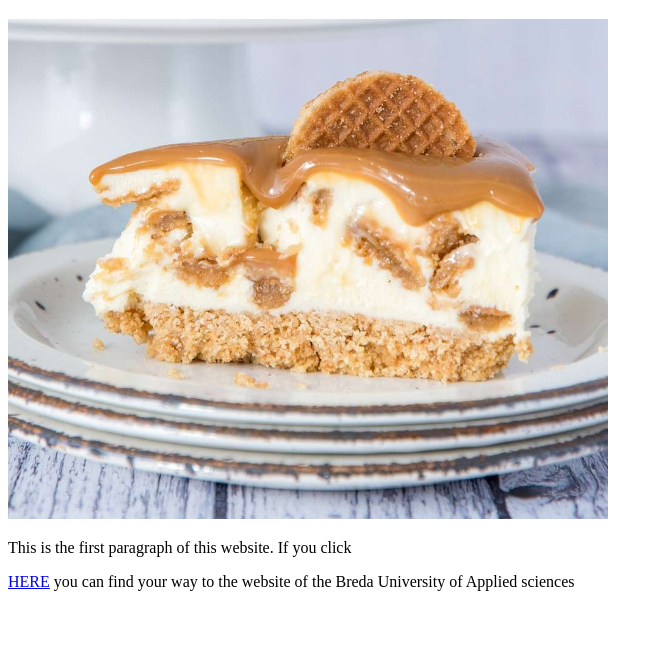
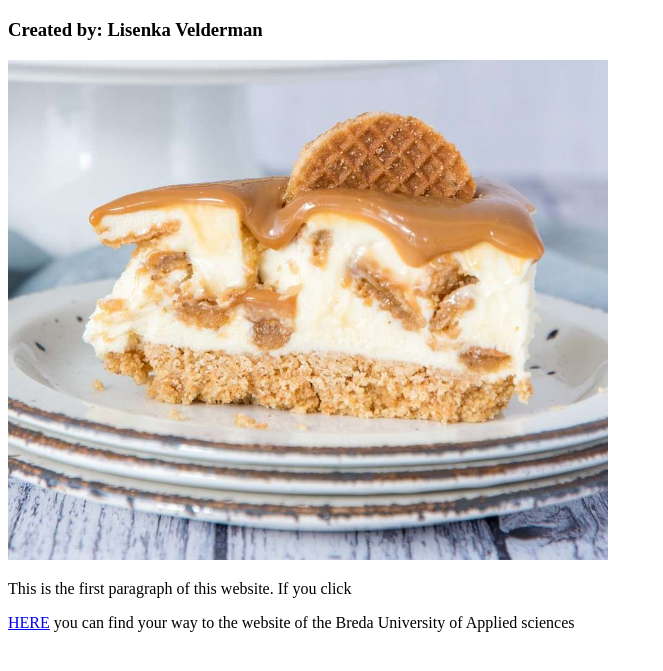
Before and after one commit to LisenkaPR8/prj4-chapter-3, a plain HTML site: page index.html in a window 1280 px wide. Shown: the part 61-732 px from the top of the page, without its empty margins (0-663 px from the left). Drawn offline with Linux system fonts and the light colour scheme.

Commit message:
Added own name

```diff
--- a/index.html
+++ b/index.html
@@ -7,6 +7,10 @@
 <body>
     <div class="homeTitle">
         <h1>Example of an HTML file</h1>
+    </div>
+
+	<div class="assignment3">
+        <h3>Created by: Lisenka Velderman</h3>
     </div>
 
     <div class="imageCake">
```
